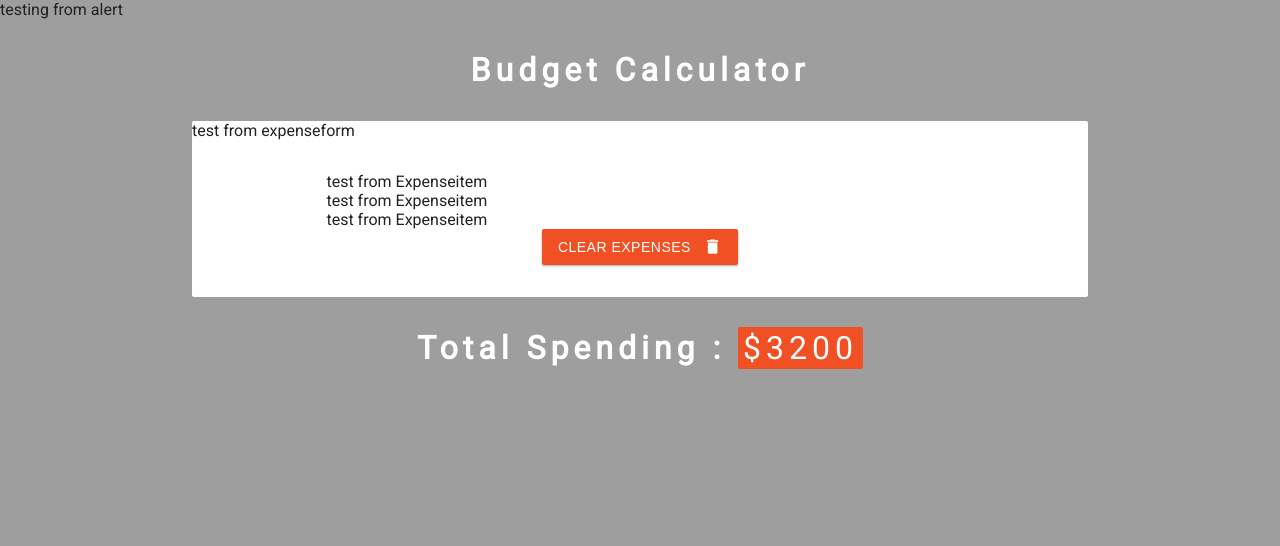
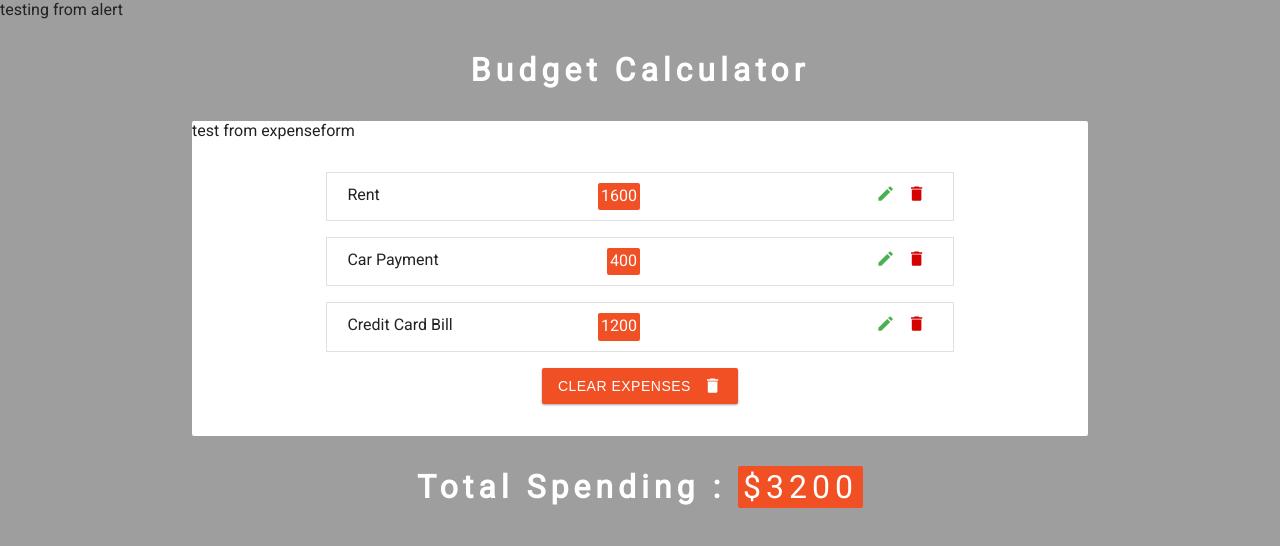
Before and after one commit to kphillips001/budgetCalculator, a React (Create React App) app: page / in a window 1280 px wide. Shown: the top 546 px of the page. Built offline with nearby package versions, Linux system fonts and the light colour scheme.

Commit message:
built out expenseitem component

```diff
--- a/src/components/expenseitem.js
+++ b/src/components/expenseitem.js
@@ -1,11 +1,24 @@
 import React from 'react'
+import { MdEdit, MdDelete } from 'react-icons/md';
 
-const Expenseitem = () => {
-  return (
+const Expenseitem = ({expense}) => {
+const { id, charge, amount } = expense
+  return(
+  <li className='item'>
+    <div className='info'>
+      <span className='expense'>{charge}</span>
+      <span className='amount'>{amount}</span>
+    </div>
     <div>
-      test from Expenseitem
+      <button className='edit-btn' aria-label='edit-button'>
+        <MdEdit />
+      </button>
+      <button className='clear-btn' aria-label='delete-button'>
+        <MdDelete />
+      </button>
     </div>
-  )
-}
+  </li>
+  );
+};
 
 export default Expenseitem
```
